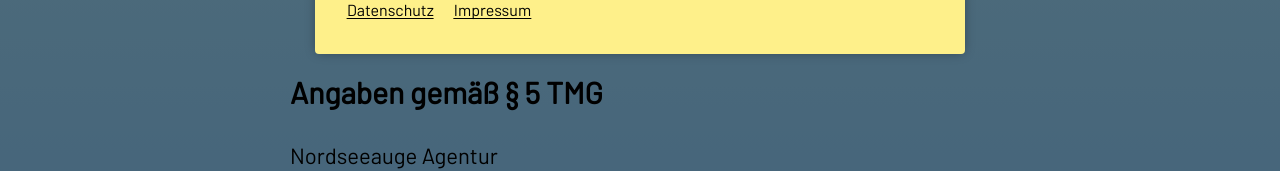
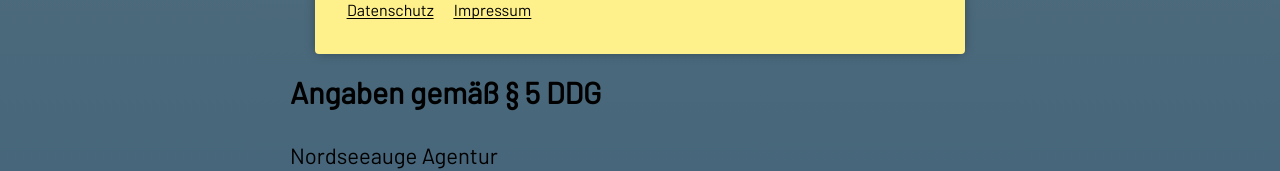
Before and after one commit to shenydev4/nordseeauge, a Next.js app: page /impressum in a window 1280 px wide. Shown: the part 573-744 px from the top of the page. Built offline with nearby package versions, Linux system fonts and the light colour scheme.

Commit message:
update contact and impressum

```diff
--- a/app/components/Contact.tsx
+++ b/app/components/Contact.tsx
@@ -138,7 +138,7 @@ export default function Contact({
           </span>
           Hinterlassen Sie uns eine Nachricht
         </h3>
-        <p className='mb-6'>Lorem ipsum dolor sit amet, consectetur adipisicing elit. Reprehenderit beatae sint quas blanditiis neque quia commodi, aliquid vero possimus.</p>
+        <p className='mb-6'>Wir freuen uns, von Ihnen zu hören! Nutzen Sie das untenstehende Formular, um uns eine Nachricht zu senden oder Fragen zu stellen.</p>
         <p>
           Alternativ können Sie uns auch direkt eine Email an <EncodeMail mail='info@nordseeauge.de'/> schreiben.
         </p>
@@ -196,7 +196,7 @@ export default function Contact({
           </div>
 
           <div className='flex flex-col gap-1 basis-1/2'>
-            <label htmlFor="phoneNo">Telefon &#40;bei Rückruf Wunsch&#41;</label>
+            <label htmlFor="phoneNo">Telefon &#40;bei Rückrufwunsch&#41;</label>
             <input
               type="tel"
               placeholder=""
--- a/app/impressum/page.tsx
+++ b/app/impressum/page.tsx
@@ -27,7 +27,7 @@ export default function Home() {
           </h1>
 
           <h3 className="xl:mb-8 md:mb-6 mb-4 xl:mt-14 md:mt-12 mt-10">
-            Angaben gemäß § 5 TMG
+            Angaben gemäß § 5 DDG
           </h3>
 
           <p className="">
@@ -65,6 +65,7 @@ export default function Home() {
           <h3 className="xl:mb-8 md:mb-6 mb-4 xl:mt-14 md:mt-12 mt-10 hyphens-manual">
             Verbraucherstreitbei&shy;le&shy;gung/U&shy;ni&shy;ver&shy;sal&shy;schlicht&shy;ungs&shy;stelle
           </h3>
+          <p className="caption">// soll das drinnen bleiben? Ist eigentlich überflüssig</p>
 
           <p className="hyphens-manual">
             Wir sind nicht bereit oder verpflichtet, an Streit&shy;bei&shy;le&shy;gungs&shy;ver&shy;fah&shy;ren vor einer Ver&shy;brau&shy;cher&shy;schlicht&shy;ungs&shy;stelle teilzunehmen.
```
